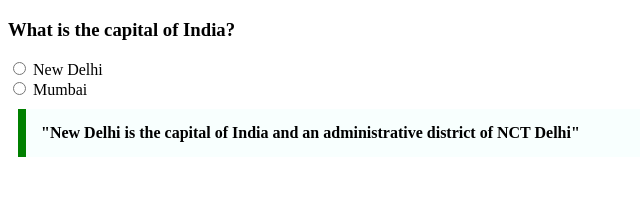
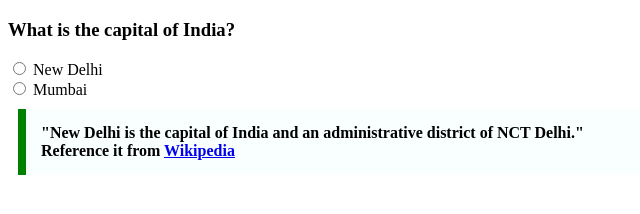
Before and after one commit to acciojob/trivia-Ashking12fbd, a website: page main.html in a window 1280 px wide. Shown: the whole page, without its empty margins (0-640 px from the left). Drawn offline with Linux system fonts and the light colour scheme.

Commit message:
created a submission

```diff
--- a/main.html
+++ b/main.html
@@ -27,7 +27,7 @@
 		<label for="mumbai">Mumbai</label>
 	</form>
 	<blockquote>
-		"New Delhi is the capital of India and an administrative district of NCT Delhi"
+		"New Delhi is the capital of India and an administrative district of NCT Delhi." Reference it from <a href="https://en.wikipedia.org/wiki/New_Delhi" target="_blank">Wikipedia</a
 	</blockquote>
 
 
```
